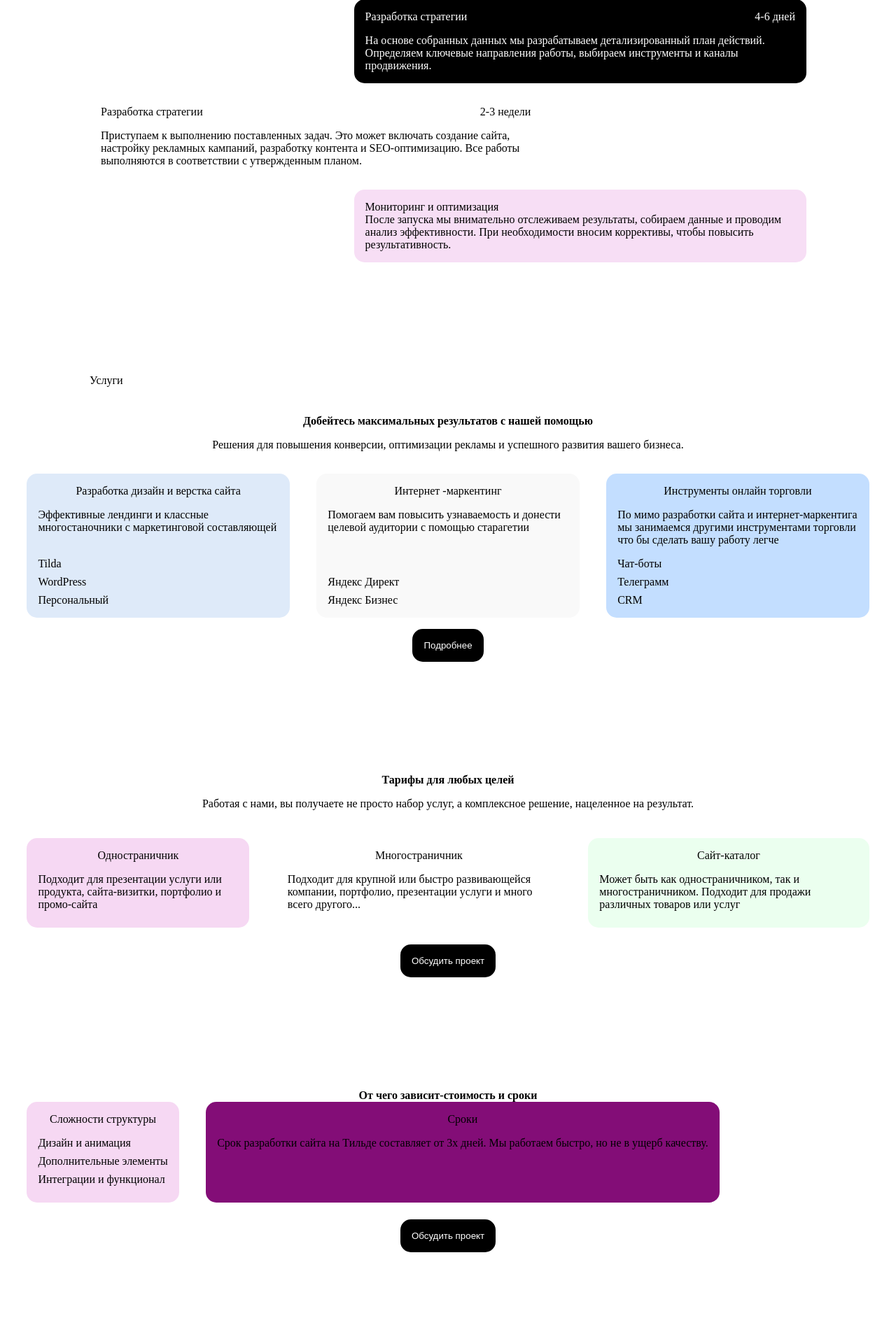
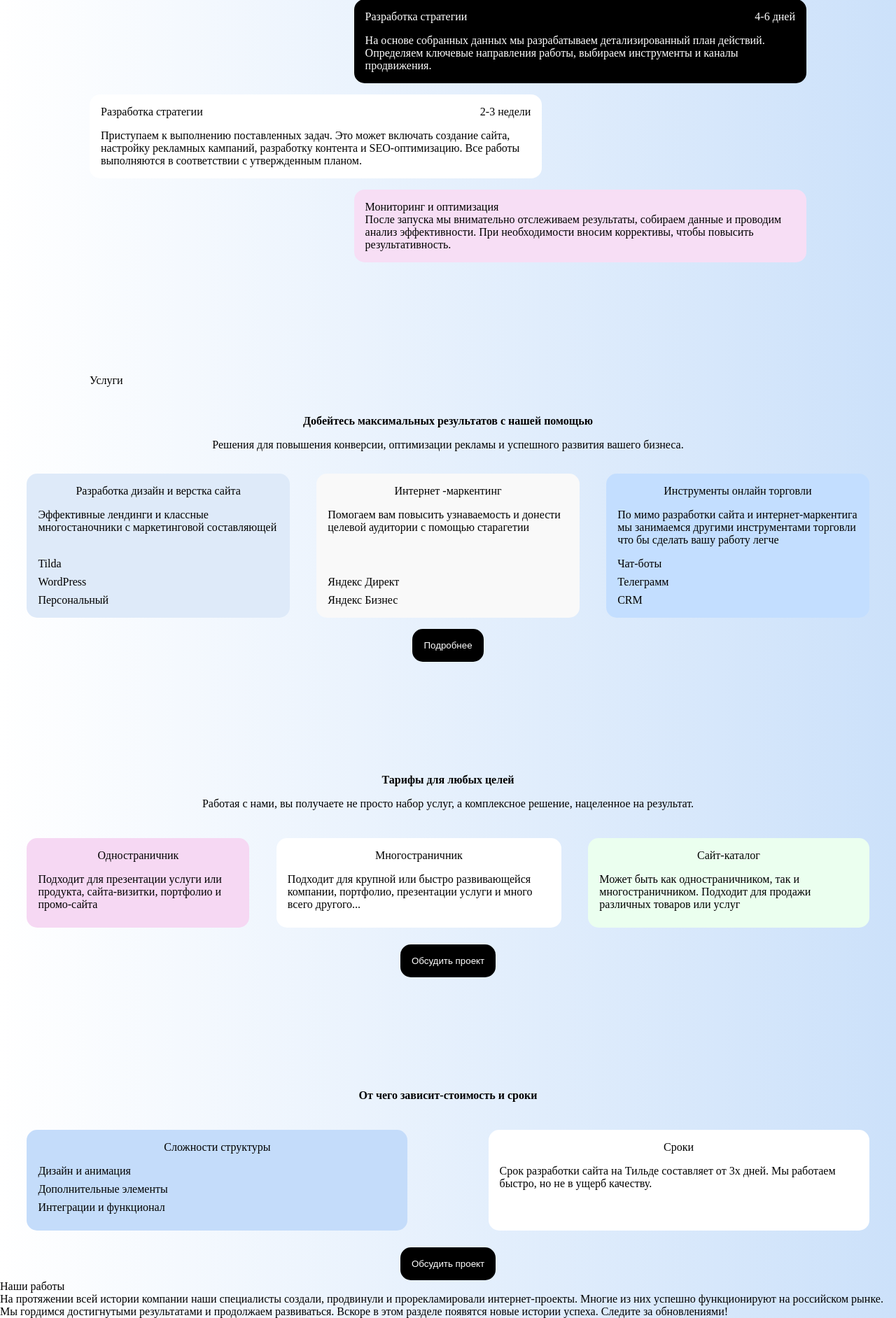
Before and after one commit to RomanKH123/voronov, a PHP site: page / in a window 1280 px wide. Shown: the part 1183-3067 px from the top of the page at 70% size. Before the commit the page ends 2973 px from the top, so only its background shows below. Run offline with PHP 8.4, Linux system fonts and the light colour scheme.

Commit message:
Доделал внешку

```diff
--- a/index.html
+++ b/index.html
@@ -132,7 +132,7 @@
     </div>
     <div class="blok_5">
         <div class="blok_2_nm">От чего зависит-стоимость и сроки</div>
-        <div class="blok_3_ln">
+        <div class="blok_3_ln blok_5_ln">
             <div class="blok_5_1">
                 <div class = "ln_b_1">Сложности структуры</div>
                 <div class = "ln_b_2">Дизайн и анимация</div>
@@ -146,5 +146,14 @@
         </div>
         <button class="blok_4_batton">Обсудить проект</button>
     </div>
+    <div class="blok_6">
+        <div>Наши работы</div>
+        <div>На протяжении всей истории компании наши специалисты создали, продвинули и прорекламировали интернет-проекты. Многие из них успешно функционируют на российском  рынке.
+            Мы гордимся достигнутыми результатами и продолжаем развиваться.
+            Вскоре в этом разделе появятся новые истории успеха. Следите за обновлениями! </div>
+        <div>
+
+        </div>
+    </div>
 </body>
 </html>
--- a/style/main.css
+++ b/style/main.css
@@ -2,6 +2,20 @@
     margin: 0;
     padding: 0;
 }
+body {
+            margin: 0;
+            padding: 0;
+            min-height: 100vh;
+
+            /* Линейный градиент слева направо */
+            background: linear-gradient(to right, white, #cce1fa);
+
+            /* Или сверху вниз */
+            /* background: linear-gradient(to bottom, white, blue); */
+
+            /* Или диагональный */
+            /* background: linear-gradient(45deg, white, blue); */
+        }
 .shap_1 img{
     width: 20%;
 }
@@ -214,7 +228,6 @@ button{
 
     align-items: stretch; /* Ключевое свойство! */
     gap: 3vw;
-    ;
 }
 
 .ln_1, .ln_2, .ln_3 {
@@ -264,20 +277,32 @@ button{
     margin-right: auto;
 }
 .blok_5{
+
     margin-top: 20vh;
     align-items: center;
+    width: 100%;
 }
 .blok_5_1{
-    background-color: #f6d8f3;
+    background-color: #c4dcfa;
     border-radius: 15px;
     padding: 2vh;
     margin-left: 3vw;
+    margin-right: auto;
 
 }
 .blok_5_2{
-    background-color: #830d77;
+    background-color: #ffffff;
     border-radius: 15px;
     padding: 2vh;
     margin-right: 3vw;
+    margin-left: auto;
 
 }
+.blok_5_ln{
+    margin-top: 5vh;
+    display: inline-flex;
+    width: 100%;
+}
+.blok_5_ln *{
+    width: 40vw;
+}
```
